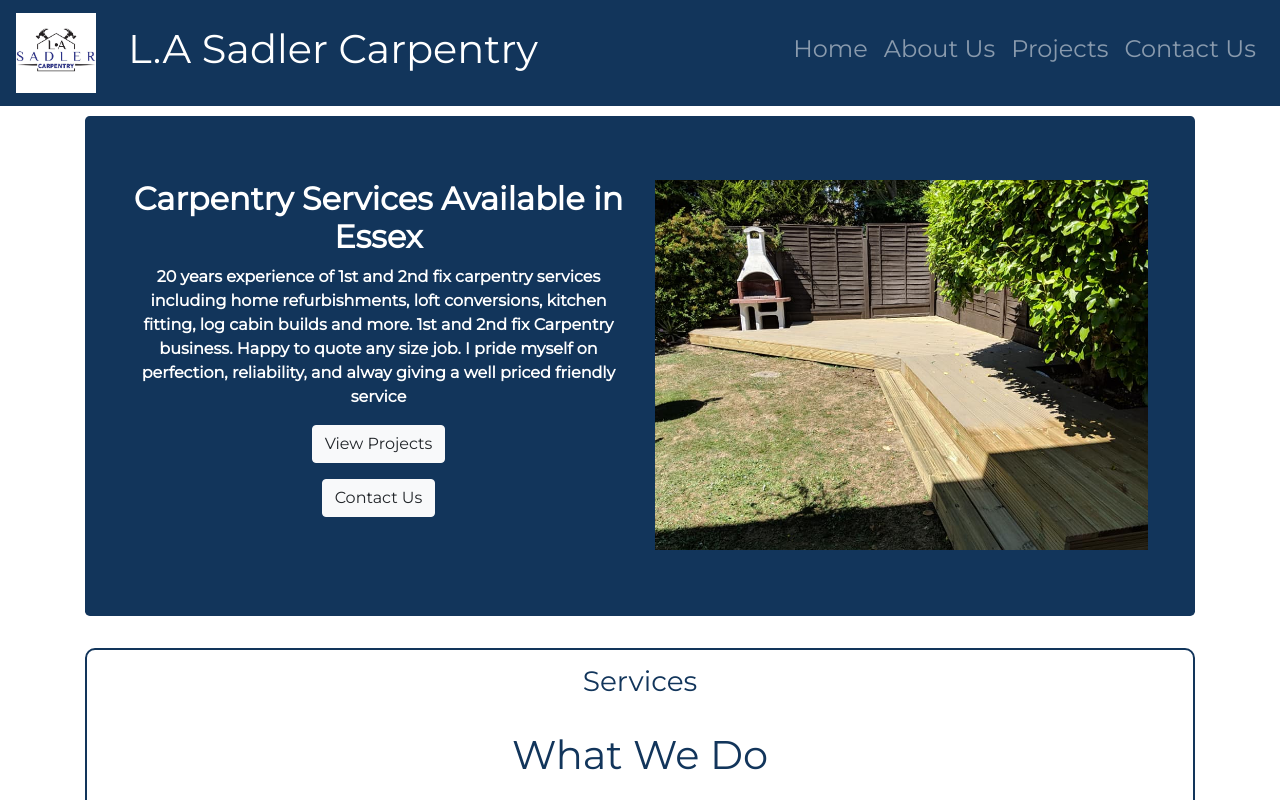
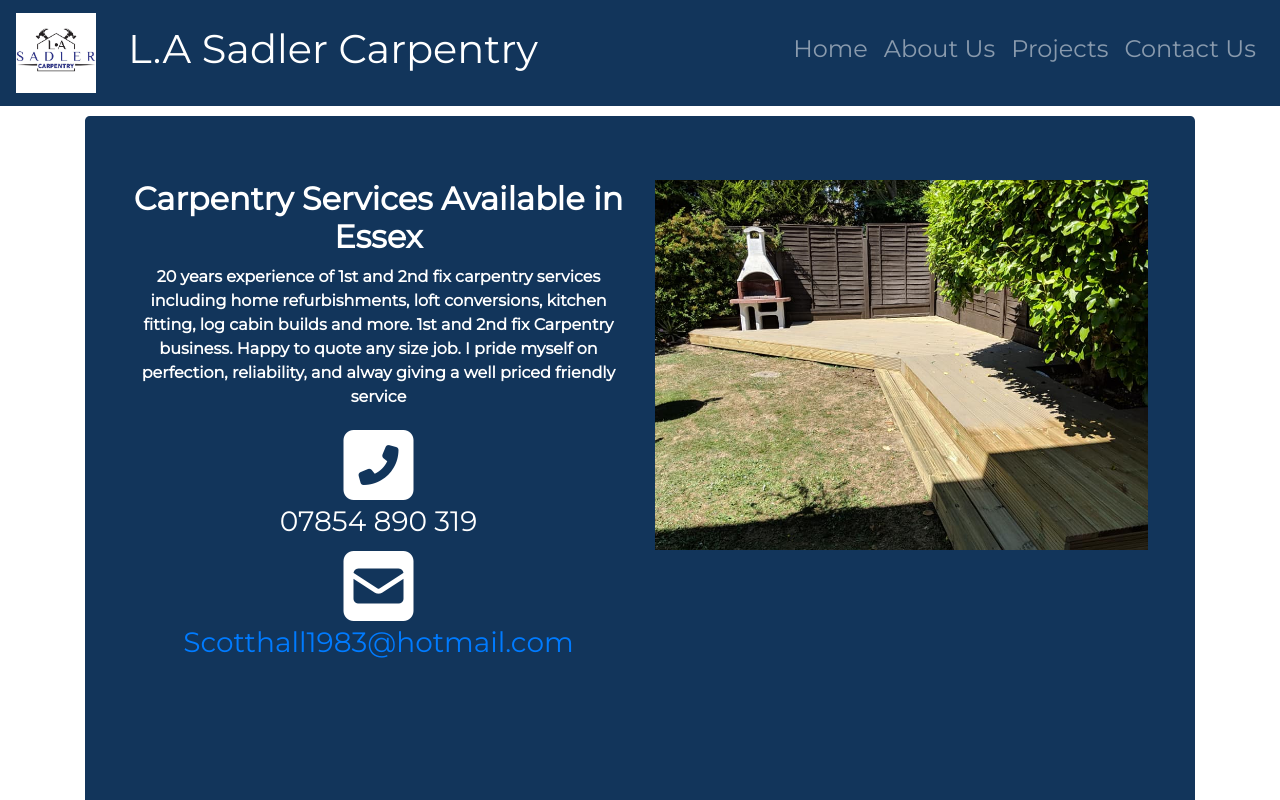
Before and after one commit to HottScall/Concept-Website, a React (Create React App) app: page / in a window 1280 px wide. Shown: the top 800 px of the page. Built offline with nearby package versions, Linux system fonts and the light colour scheme; some icons are missing.

Commit message:
Added contact details to the home jumbotron and removed them from the socila media container.

```diff
--- a/src/components/HomeJumbotron.js
+++ b/src/components/HomeJumbotron.js
@@ -20,7 +20,7 @@ const Styles = styled.div`
     background-size: cover;
     background-color: #12355b;
     color: #ffffff;
-    height: 500px;
+    height: 700px;
     margin-top: 10px;
   }
 
@@ -46,14 +46,13 @@ export const HomeJumbotron = () => (
               </strong>
             </p>
             <p align="center">
-              <Button variant="light" href="/projects">
-                View Projects
-              </Button>
-            </p>
-            <p align="center">
-              <Button variant="light" href="/contact">
-                Contact Us
-              </Button>
+              <i id="icon" className="fas fa-phone-square-alt fa-5x"></i>
+              {<h3>07854 890 319</h3>}
+
+              <i align="right" className="fas fa-envelope-square fa-5x"></i>
+              <a href="mailto:Scotthall1983@hotmail.com" target="_blank">
+                <h3>Scotthall1983@hotmail.com</h3>
+              </a>
             </p>
           </Col>
           <Col className="right col">
--- a/src/components/HomeSocial.js
+++ b/src/components/HomeSocial.js
@@ -19,7 +19,7 @@ export const HomeSocial = () => (
   <Styles>
     <div className="home-social-wrapper">
       <Jumbotron className="Jumbo">
-        <h1 align="center">See me on social media</h1>
+        <h1 align="center">Follow me on social media</h1>
         <p className="social-icons" align="center">
           <a
             href="https://www.instagram.com/lasadler_carpentry/"
```
